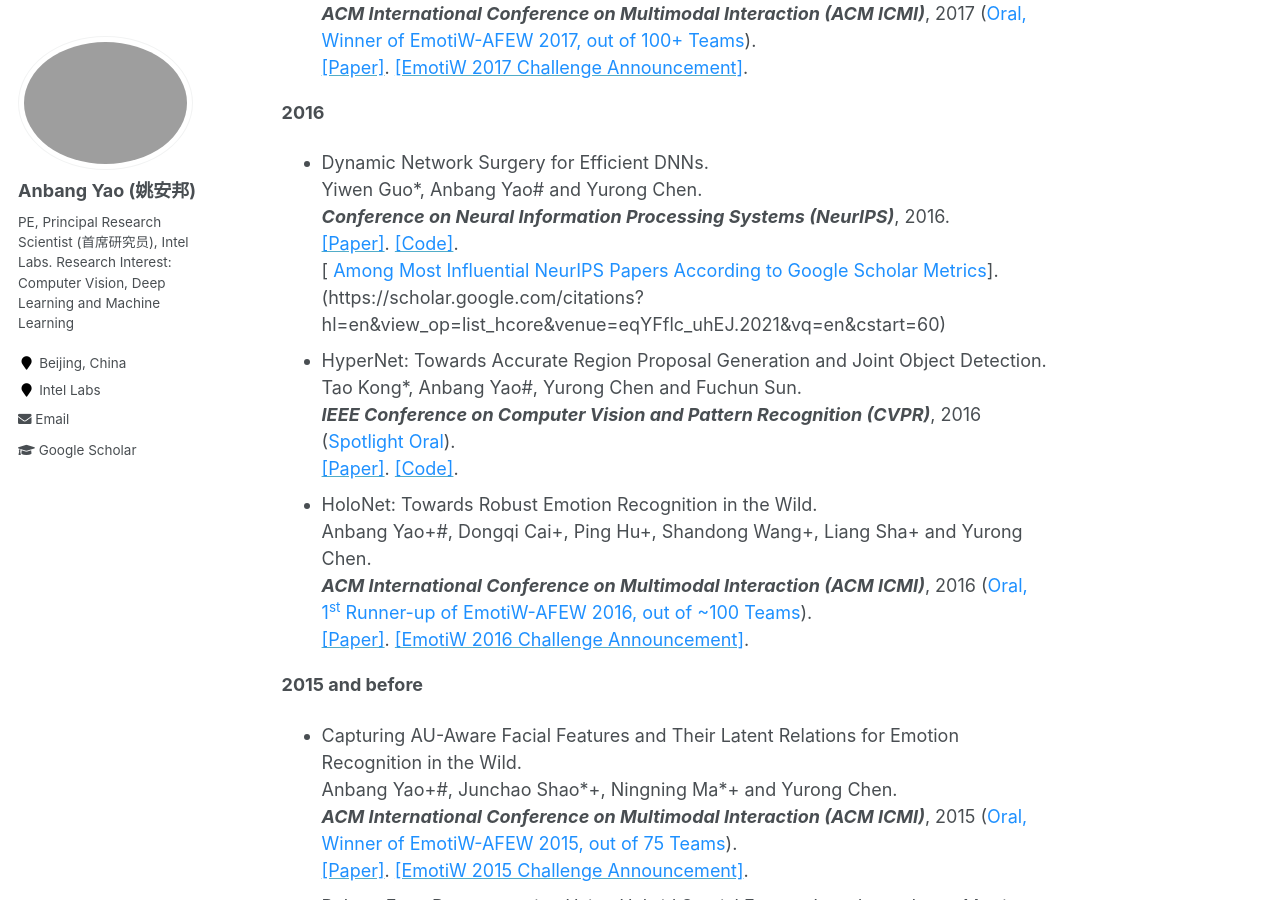
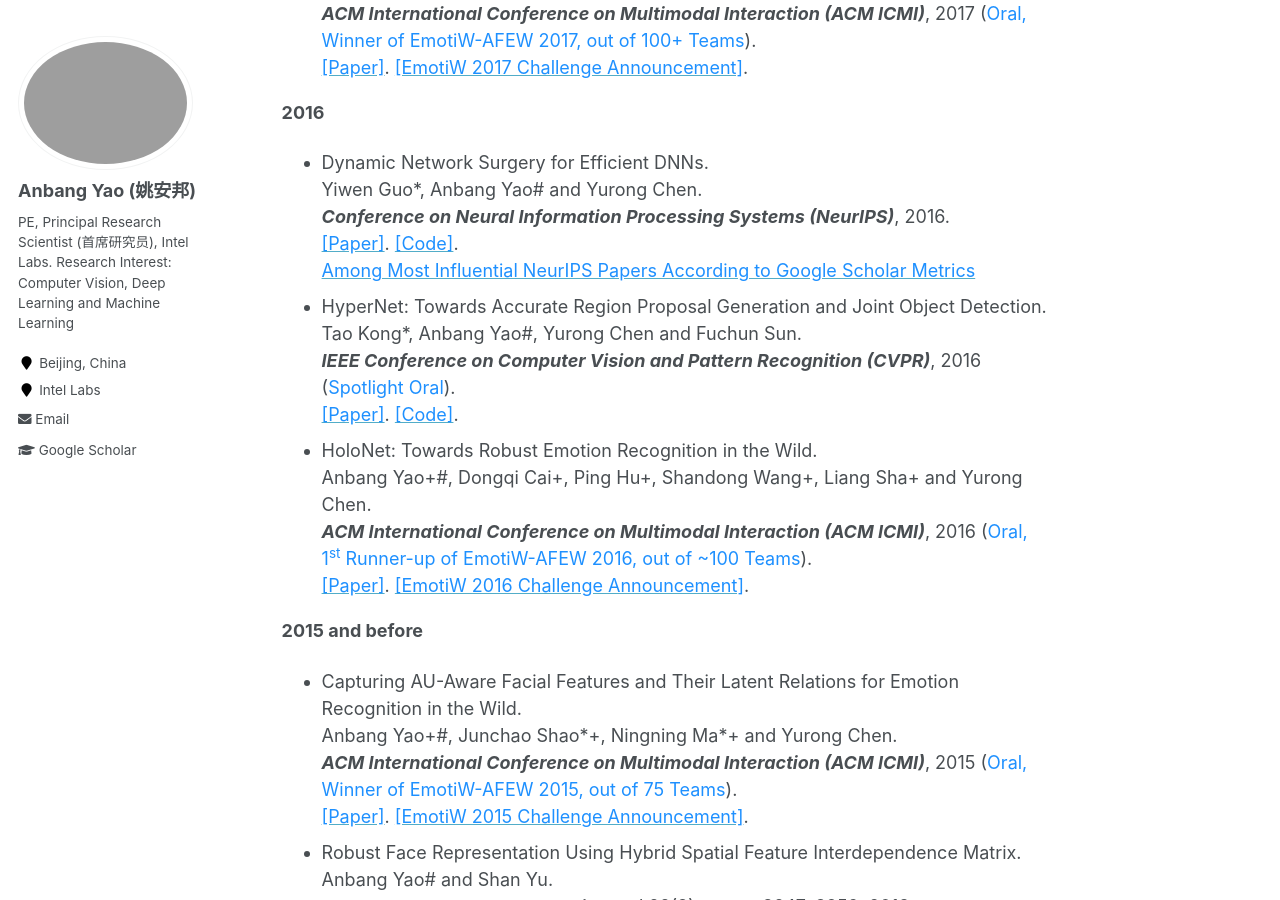
Before and after one commit to YaoAnbang/YaoAnbang.github.io, a Jekyll site: the page built from _pages/about.md, in a window 1280 px wide and 900 px high, scrolled down 4961 px. Built offline with Jekyll 4.4.1, drawn with Linux system fonts in a browser that asks for light colours.

Commit message:
Update about.md

```diff
--- a/_pages/about.md
+++ b/_pages/about.md
@@ -91,7 +91,7 @@ Selected Publications
 
 **2016**
 
-+ Dynamic Network Surgery for Efficient DNNs.<br> Yiwen Guo\*, Anbang Yao\# and Yurong Chen.<br> <em>**Conference on Neural Information Processing Systems (NeurIPS)**</em>, 2016.<br> [<font color="DodgerBlue">[Paper]</font>](https://papers.nips.cc/paper/2016/file/2823f4797102ce1a1aec05359cc16dd9-Paper.pdf). [<font color="DodgerBlue">[Code]</font>](https://github.com/yiwenguo/Dynamic-Network-Surgery).<br>[<font color="DodgerBlue"> Among Most Influential NeurIPS Papers According to Google Scholar Metrics</font>].(https://scholar.google.com/citations?hl=en&view_op=list_hcore&venue=eqYFflc_uhEJ.2021&vq=en&cstart=60)<br>
++ Dynamic Network Surgery for Efficient DNNs.<br> Yiwen Guo\*, Anbang Yao\# and Yurong Chen.<br> <em>**Conference on Neural Information Processing Systems (NeurIPS)**</em>, 2016.<br> [<font color="DodgerBlue">[Paper]</font>](https://papers.nips.cc/paper/2016/file/2823f4797102ce1a1aec05359cc16dd9-Paper.pdf). [<font color="DodgerBlue">[Code]</font>](https://github.com/yiwenguo/Dynamic-Network-Surgery).<br>[<font color="DodgerBlue"> Among Most Influential NeurIPS Papers According to Google Scholar Metrics</font>](https://scholar.google.com/citations?hl=en&view_op=list_hcore&venue=eqYFflc_uhEJ.2021&vq=en&cstart=60)<br>
 + HyperNet: Towards Accurate Region Proposal Generation and Joint Object Detection.<br> Tao Kong\*, Anbang Yao\#, Yurong Chen and Fuchun Sun.<br> <em>**IEEE Conference on Computer Vision and Pattern Recognition (CVPR)**</em>, 2016 (<font color="DodgerBlue">Spotlight Oral</font>).<br> [<font color="DodgerBlue">[Paper]</font>](https://openaccess.thecvf.com/content_cvpr_2016/papers/Kong_HyperNet_Towards_Accurate_CVPR_2016_paper.pdf). [<font color="DodgerBlue">[Code]</font>](https://yaoanbang.github.io/).<br>
 + HoloNet: Towards Robust Emotion Recognition in the Wild.<br> Anbang Yao\+\#, Dongqi Cai\+, Ping Hu\+, Shandong Wang\+, Liang Sha\+ and Yurong Chen.<br> <em>**ACM International Conference on Multimodal Interaction (ACM ICMI)**</em>, 2016 (<font color="DodgerBlue">Oral, 1<sup>st</sup> Runner-up of EmotiW-AFEW 2016, out of ~100 Teams</font>).<br> [<font color="DodgerBlue">[Paper]</font>](https://dl.acm.org/doi/10.1145/2993148.2997639). [<font color="DodgerBlue">[EmotiW 2016 Challenge Announcement]</font>](https://sites.google.com/site/emotiw2016/).<br>
 
```
